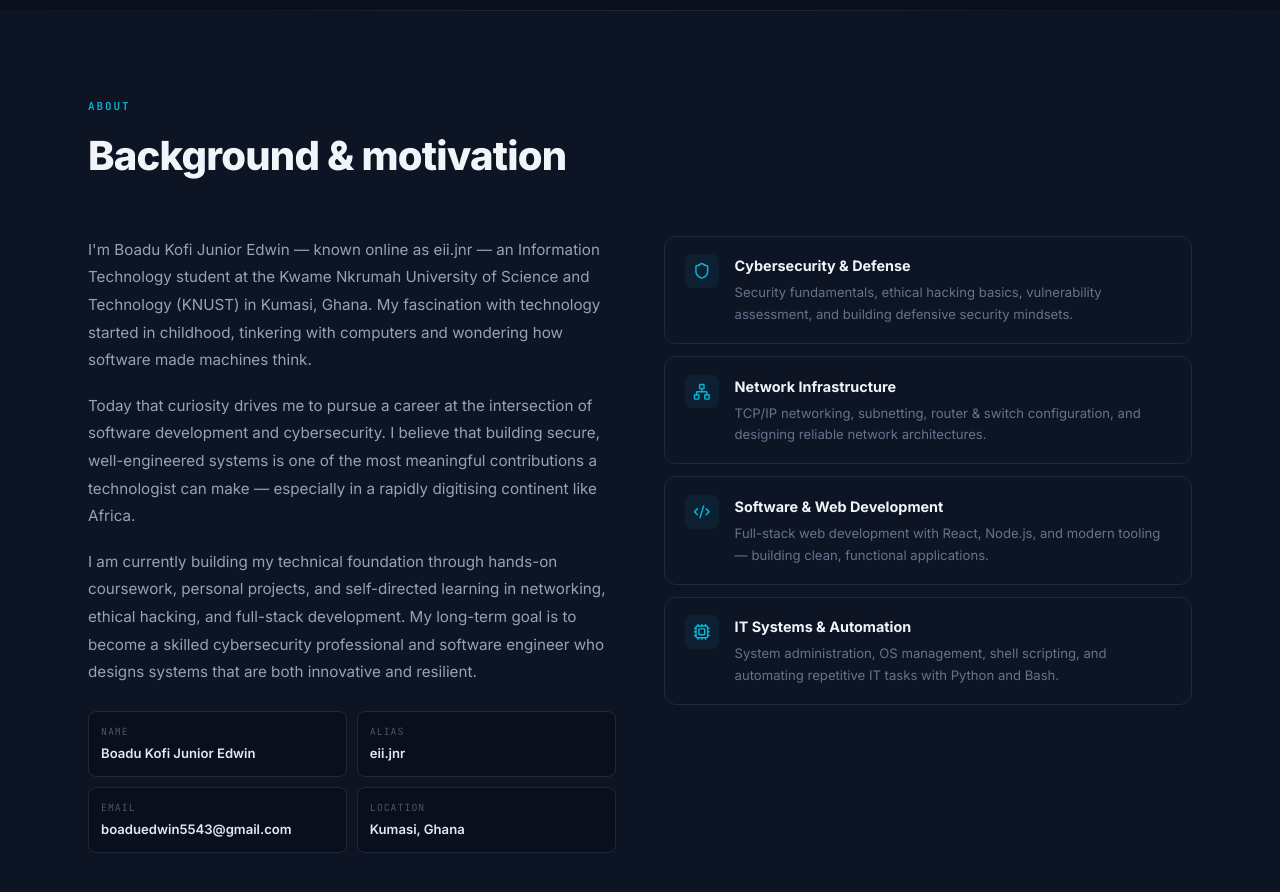
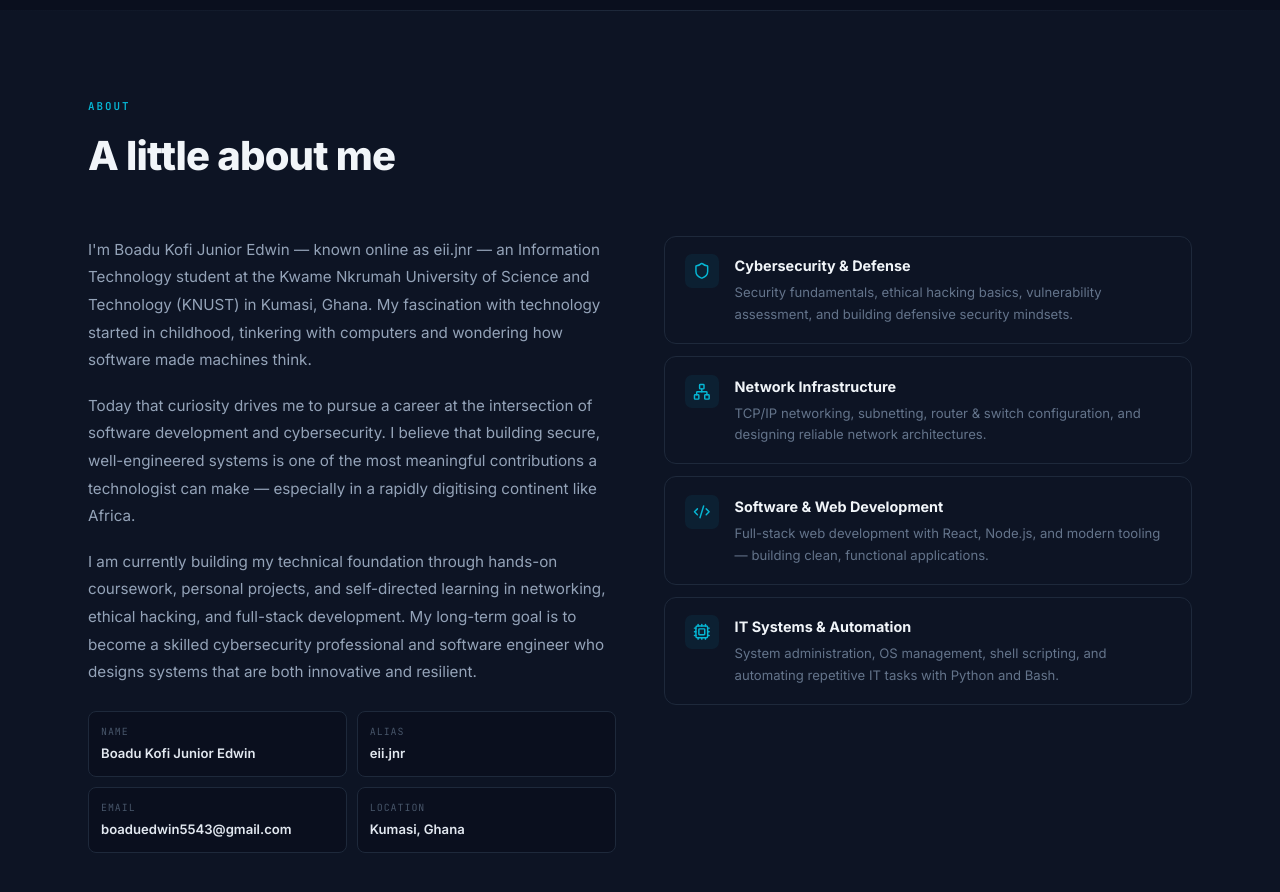
Before and after one commit to Junior09-gif/My-Portfolio, a React (Vite) app in the folder My-Portfolio-main/My-Portfolio-main/: page / in a window 1280 px wide. Shown: the part 840-1732 px from the top of the page. Built offline with nearby package versions, Linux system fonts and the light colour scheme.

Commit message:
Update About heading to A little about me

```diff
--- a/My-Portfolio-main/My-Portfolio-main/src/components/About.tsx
+++ b/My-Portfolio-main/My-Portfolio-main/src/components/About.tsx
@@ -45,7 +45,7 @@ export default function About() {
         <motion.div {...inView()} style={{ marginBottom: "3rem" }}>
           <p className="label" style={{ marginBottom: "0.5rem" }}>About</p>
           <h2 style={{ fontSize: "clamp(1.8rem, 3.5vw, 2.5rem)", fontWeight: 800, color: "#f1f5f9", letterSpacing: "-0.02em" }}>
-            Background &amp; motivation
+            A little about me
           </h2>
         </motion.div>
 
```
